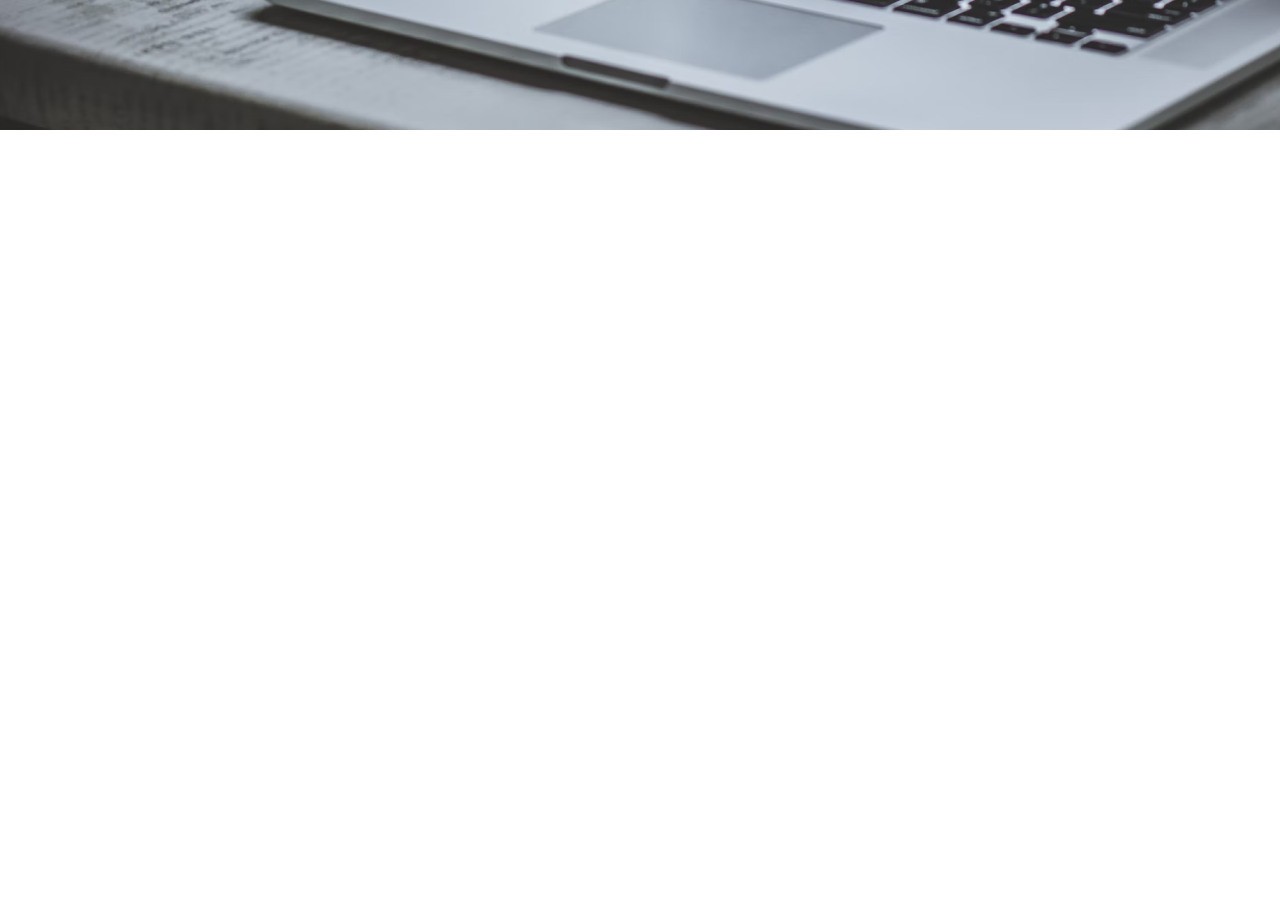
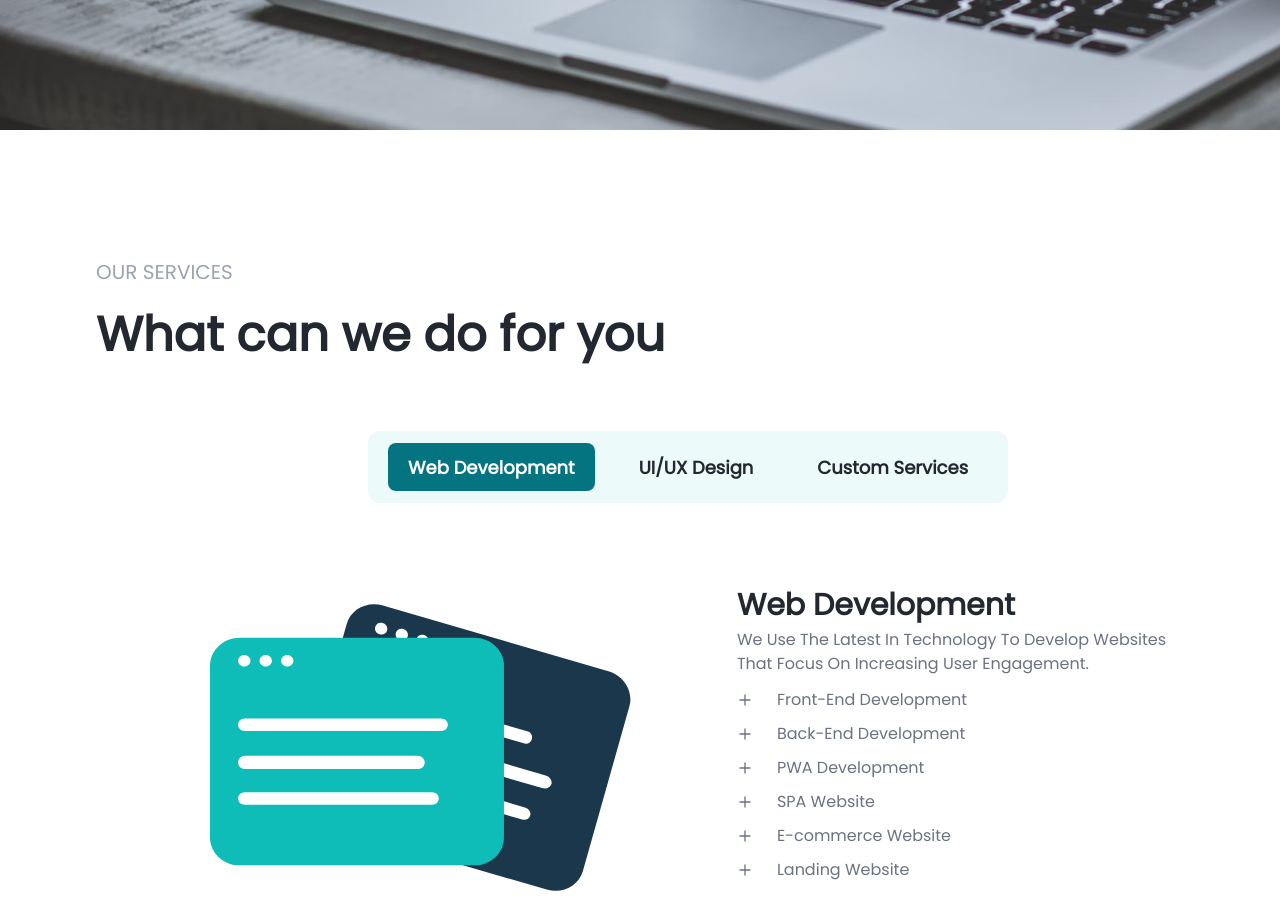
Before and after one commit to FidanKerimova56/BWITCODE, a React (Vite) app: page / in a window 1280 px wide. Shown: the part 700-1612 px from the top of the page. Before the commit the page ends 837 px from the top, so only its background shows below. Built offline with nearby package versions, Linux system fonts and the light colour scheme.

Commit message:
services section

```diff
--- a/package.json
+++ b/package.json
@@ -9,6 +9,7 @@
     "preview": "vite preview"
   },
   "dependencies": {
+    "@heroicons/react": "^2.0.13",
     "framer-motion": "^7.9.1",
     "react": "^18.2.0",
     "react-dom": "^18.2.0",
--- a/src/App.jsx
+++ b/src/App.jsx
@@ -1,5 +1,6 @@
 import Navbar from "./components/Navbar/Navbar";
 import Hero from "./components/Hero/Hero";
+import Services from "./components/Services/Services";
 
 function App() {
   return (
@@ -8,7 +9,9 @@ function App() {
       <section>
         <Hero />
       </section>
-      <section></section>
+      <section id="services">
+        <Services />
+      </section>
     </div>
   );
 }
--- a/src/components/Navbar/Navbar.jsx
+++ b/src/components/Navbar/Navbar.jsx
@@ -18,7 +18,7 @@ const Navbar = () => {
             </NavLink>
           </li>
           <li className="nav-link">
-            <NavLink>
+            <NavLink to="services">
               Services
               <div className="underline"></div>
             </NavLink>
--- /dev/null
+++ b/src/components/Services/Services.css
@@ -0,0 +1,60 @@
+.services-container {
+  padding: 120px 0 0 96px;
+}
+
+.title {
+  margin-bottom: 12px;
+}
+
+.subtitle {
+  margin-bottom: 60px;
+}
+
+.tabs-container {
+  width: 100%;
+  display: flex;
+  flex-direction: column;
+  align-items: center;
+}
+
+.tabs {
+  background: #edfafa;
+  padding: 12px 20px;
+  border-radius: 12px;
+  display: flex;
+  gap: 24px;
+  margin-bottom: 80px;
+}
+
+.tab {
+  background-color: transparent;
+  font-weight: 600;
+  font-size: 18px;
+  padding: 10.5px 20px;
+  color: var(--primary-text);
+  border-radius: 8px;
+}
+
+.tab.active {
+  background: var(--primary-btn);
+  color: #fff;
+}
+
+.tab-content {
+  display: flex;
+  gap: 100px;
+  justify-content: center;
+}
+
+.tabs-container .content .content-lists {
+  display: flex;
+  flex-direction: column;
+  margin-top: 12px;
+  gap: 10px;
+}
+
+.tabs-container .content .content-lists .content-list {
+  display: flex;
+  gap: 24px;
+  align-items: center;
+}
--- /dev/null
+++ b/src/components/Services/Services.jsx
@@ -0,0 +1,44 @@
+import React from "react";
+import "./Services.css";
+import webDevelopment from "../../assets/icons/web-development.svg";
+import { Data } from "./data.json";
+import { PlusIcon } from "@heroicons/react/24/outline";
+
+const Services = () => {
+  return (
+    <div className="services-container">
+      <h2 className="title">OUR SERVICES</h2>
+      <h3 className="subtitle">What can we do for you</h3>
+      <div className="tabs-container">
+        <div className="tabs">
+          {Data.map((item, idx) => (
+            <button className={`tab ${idx === 0 && "active"}`} key={idx}>
+              {item.WorkTitle}
+            </button>
+          ))}
+        </div>
+
+        <div className="tab-content">
+          <img src={webDevelopment} alt="webIcon" />
+          <div className="content">
+            <h4>Web Development</h4>
+            <p>
+              We Use The Latest In Technology To Develop Websites <br /> That
+              Focus On Increasing User Engagement.
+            </p>
+            <ul className="content-lists">
+              {Data[0].WorkList.map((item) => (
+                <li className="content-list">
+                  <PlusIcon width={16} color="#6B7280" strokeWidth="2" />
+                  <p>{item}</p>
+                </li>
+              ))}
+            </ul>
+          </div>
+        </div>
+      </div>
+    </div>
+  );
+};
+
+export default Services;
--- /dev/null
+++ b/src/components/Services/data.json
@@ -0,0 +1,33 @@
+{
+  "Data": [
+    {
+      "WorkTitle": "Web Development",
+      "WorkList": [
+        "Front-End Development",
+        "Back-End Development",
+        "PWA Development",
+        "SPA Website",
+        "E-commerce Website",
+        "Landing Website"
+      ],
+      "WorkIcon": ""
+    },
+    {
+      "WorkTitle": "UI/UX Design",
+      "WorkList": [
+        "UI/UX Wireframing",
+        "Prototyping",
+        "Interaction Design",
+        "Web Design",
+        "Mobile UI/UX Design",
+        "Graphic Design"
+      ],
+      "WorkIcon": ""
+    },
+    {
+      "WorkTitle": "Custom Services",
+      "WorkList": ["Hosting and Domain", "Technical Support"],
+      "WorkIcon": ""
+    }
+  ]
+}
--- a/src/index.css
+++ b/src/index.css
@@ -15,6 +15,11 @@
   overflow-x: hidden;
   text-decoration: none;
   list-style-type: none;
+}
+
+html {
+  scroll-behavior: smooth;
+  line-height: 150%;
 }
 
 h1 {
@@ -53,6 +58,17 @@ h3 {
   color: var(--primary-text);
 }
 
+h4 {
+  font-weight: 600;
+  font-size: 30px;
+  line-height: 150%;
+  /* identical to box height, or 45px */
+
+  /* Text-Primary */
+
+  color: var(--primary-text);
+}
+
 p {
   font-style: normal;
   font-weight: 500;
```
Also changed, not shown: src/components/WhatDoWeOfferYou/WhatDoWeOfferYou.jsx (deleted, +0 -11 lines), src/assets/icons/web-development.svg (added), src/components/WhatDoWeOfferYou/WhatDoWeOfferYou.css (deleted), 1 other file (tests, documents, lock files or other folders).
